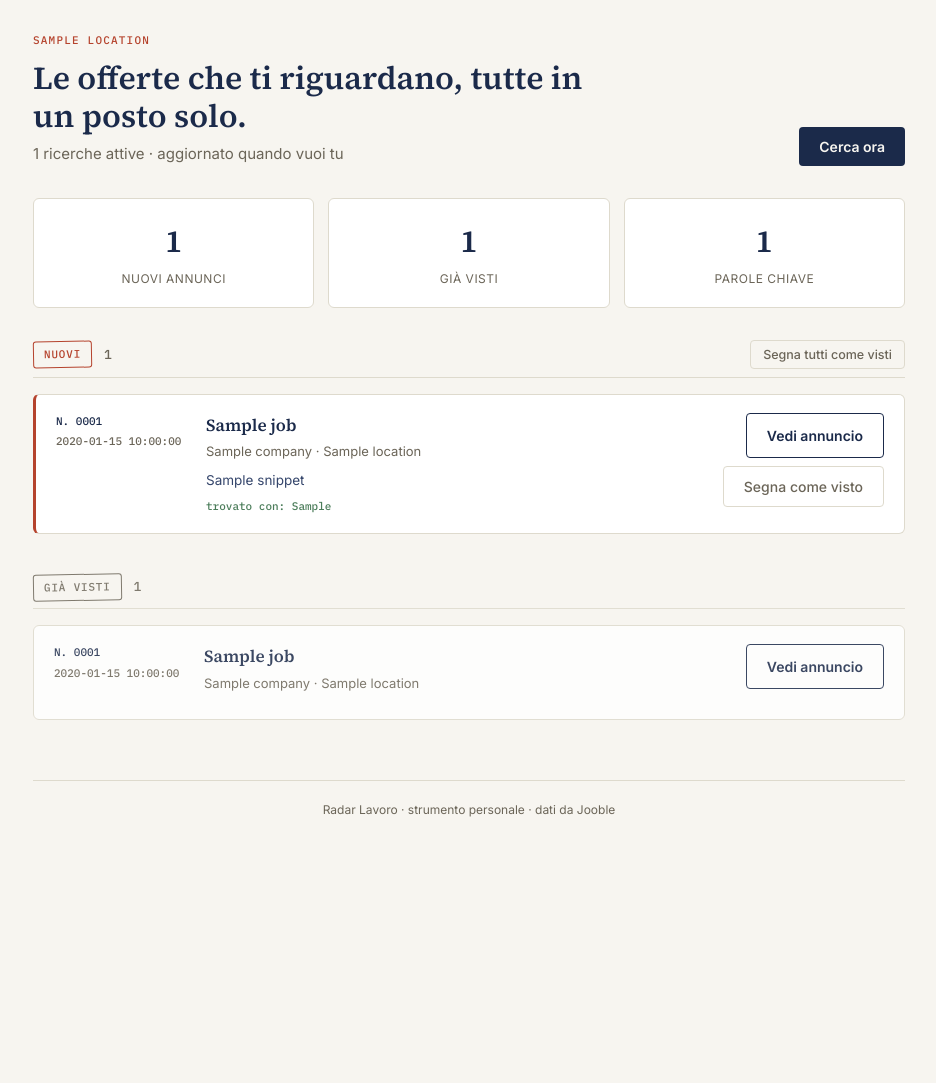
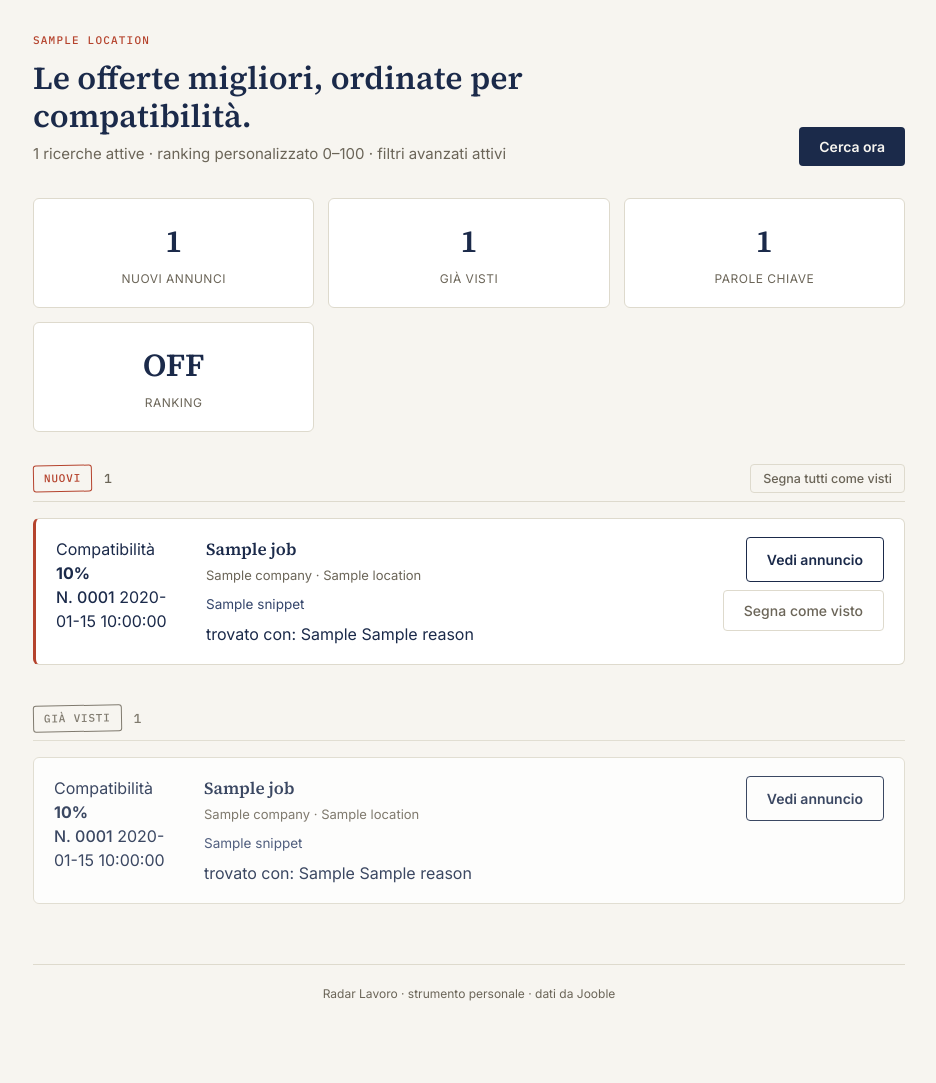
Before and after one commit to andrea-bartiromo/radar_lavoro_repo, a Flask app: template templates/dashboard.html in a window 1280 px wide. Shown: the part 84-1167 px from the top of the page, without its empty margins (171-1107 px from the left). Before the commit the page ends 901 px from the top, so only its background shows below. Run offline with Flask 3, Linux system fonts and the light colour scheme; the template is opened without the code that fills it: most values are stand-ins (such as "Sample title", 1, 10 or a date in 2020).

Commit message:
Mostra punteggio compatibilita in dashboard

```diff
--- a/templates/dashboard.html
+++ b/templates/dashboard.html
@@ -1,12 +1,57 @@
 {% extends "base.html" %}
-{% block title %}Annunci — Radar Lavoro{% endblock %}
+{% block title %}Dashboard — Radar Lavoro{% endblock %}
+
+{% macro job_card(job, is_new=True) %}
+<article class="entry job-card {{ 'entry-new' if is_new else '' }}">
+    <div class="score-panel">
+        <span class="score-label">Compatibilità</span>
+        <strong class="score-value">{{ job.compatibility_score or 0 }}%</strong>
+        <div class="score-bar" aria-hidden="true">
+            <span style="width: {{ job.compatibility_score or 0 }}%;"></span>
+        </div>
+        <span class="protocol-number">N. {{ '%04d'|format(job.id) }}</span>
+        <span class="protocol-date">{{ job.first_seen_at }}</span>
+    </div>
+
+    <div class="entry-body">
+        <div class="job-heading">
+            <div>
+                <h3>{{ job.title }}</h3>
+                <p class="entry-meta">{{ job.company }} &middot; {{ job.location }}</p>
+            </div>
+        </div>
+
+        {% if job.snippet %}
+        <p class="entry-snippet">{{ job.snippet|striptags|replace('&nbsp;', ' ')|truncate(260) }}</p>
+        {% endif %}
+
+        <div class="job-tags">
+            <span class="job-tag">trovato con: {{ job.matched_query }}</span>
+            {% if job.priority_reasons %}
+                {% for reason in job.priority_reasons %}
+                <span class="job-tag job-tag-strong">{{ reason }}</span>
+                {% endfor %}
+            {% endif %}
+        </div>
+    </div>
+
+    <div class="entry-actions">
+        <a href="{{ job.link }}" target="_blank" rel="noopener" class="btn-secondary">Vedi annuncio</a>
+        {% if is_new %}
+        <form action="{{ url_for('segna_visto', job_id=job.id) }}" method="post">
+            <button type="submit" class="btn-ghost">Segna come visto</button>
+        </form>
+        {% endif %}
+    </div>
+</article>
+{% endmacro %}
 
 {% block content %}
 <section class="hero">
     <div class="hero-text">
         <span class="eyebrow">{{ profile.location if profile.location else "Nessuna città impostata" }}</span>
-        <h1>Le offerte che ti riguardano, tutte in un posto solo.</h1>
-        <p class="hero-sub">{{ profile.queries|length }} ricerche attive &middot; aggiornato quando vuoi tu</p>
+        <h1>Le offerte migliori, ordinate per compatibilità.</h1>
+        <p class="hero-sub">{{ profile.queries|length }} ricerche attive &middot; ranking personalizzato 0–100 &middot; filtri avanzati attivi</p>
     </div>
     <form action="{{ url_for('aggiorna') }}" method="post">
         <button type="submit" class="btn-primary">Cerca ora</button>
@@ -16,11 +61,11 @@
 {% if not profile.location or not profile.jooble_api_key %}
 <div class="notice">
     <strong>Configurazione incompleta.</strong>
-    Vai in <a href="{{ url_for('impostazioni') }}">Impostazioni</a> e imposta città e API key per iniziare a cercare.
+    Vai in <a href="{{ url_for('impostazioni') }}">Ricerca</a> e imposta città e API key per iniziare a cercare.
 </div>
 {% endif %}
 
-<section class="stats-row">
+<section class="stats-row stats-row-four">
     <div class="stat-card">
         <span class="stat-number">{{ nuovi|length }}</span>
         <span class="stat-label">Nuovi annunci</span>
@@ -32,6 +77,10 @@
     <div class="stat-card">
         <span class="stat-number">{{ profile.queries|length }}</span>
         <span class="stat-label">Parole chiave</span>
+    </div>
+    <div class="stat-card">
+        <span class="stat-number">{{ 'ON' if profile.compatibility_enabled else 'OFF' }}</span>
+        <span class="stat-label">Ranking</span>
     </div>
 </section>
 
@@ -48,28 +97,11 @@
 
     {% if nuovi %}
         {% for job in nuovi %}
-        <article class="entry entry-new">
-            <div class="entry-protocol">
-                <span class="protocol-number">N. {{ '%04d'|format(job.id) }}</span>
-                <span class="protocol-date">{{ job.first_seen_at }}</span>
-            </div>
-            <div class="entry-body">
-                <h3>{{ job.title }}</h3>
-                <p class="entry-meta">{{ job.company }} &middot; {{ job.location }}</p>
-                {% if job.snippet %}<p class="entry-snippet">{{ job.snippet[:220] }}{% if job.snippet|length > 220 %}…{% endif %}</p>{% endif %}
-                <p class="entry-tag">trovato con: {{ job.matched_query }}</p>
-            </div>
-            <div class="entry-actions">
-                <a href="{{ job.link }}" target="_blank" rel="noopener" class="btn-secondary">Vedi annuncio</a>
-                <form action="{{ url_for('segna_visto', job_id=job.id) }}" method="post">
-                    <button type="submit" class="btn-ghost">Segna come visto</button>
-                </form>
-            </div>
-        </article>
+            {{ job_card(job, True) }}
         {% endfor %}
     {% else %}
         <div class="empty-state">
-            <p>Nessuna novità al momento. Premi "Cerca ora" per controllare, oppure torna più tardi.</p>
+            <p>Nessuna novità al momento. Premi "Cerca ora" per controllare, oppure modifica i filtri avanzati.</p>
         </div>
     {% endif %}
 </section>
@@ -81,19 +113,7 @@
         <span class="count">{{ visti|length }}</span>
     </div>
     {% for job in visti[:20] %}
-    <article class="entry">
-        <div class="entry-protocol">
-            <span class="protocol-number">N. {{ '%04d'|format(job.id) }}</span>
-            <span class="protocol-date">{{ job.first_seen_at }}</span>
-        </div>
-        <div class="entry-body">
-            <h3>{{ job.title }}</h3>
-            <p class="entry-meta">{{ job.company }} &middot; {{ job.location }}</p>
-        </div>
-        <div class="entry-actions">
-            <a href="{{ job.link }}" target="_blank" rel="noopener" class="btn-secondary">Vedi annuncio</a>
-        </div>
-    </article>
+        {{ job_card(job, False) }}
     {% endfor %}
 </section>
 {% endif %}
```
